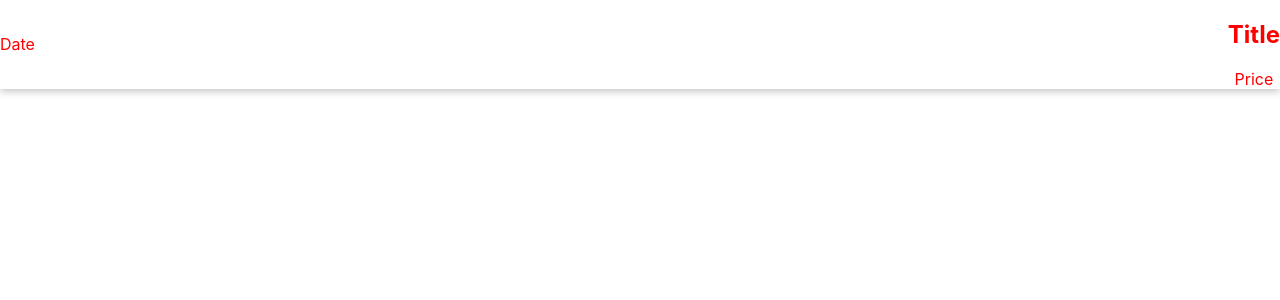
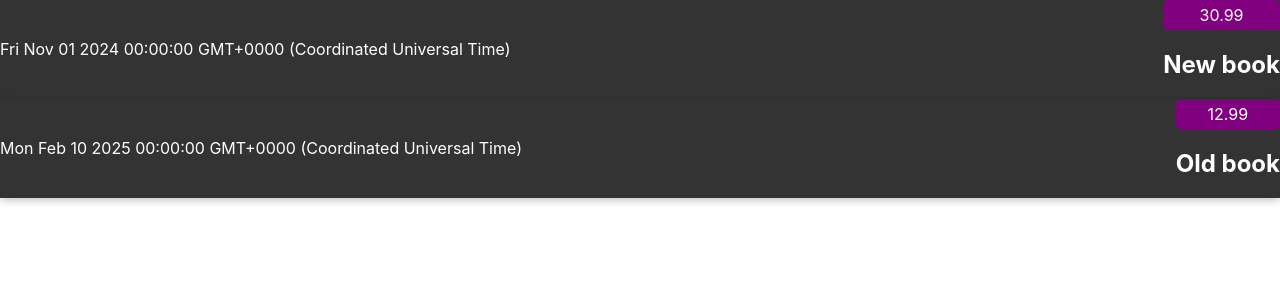
Before and after one commit to hinoobers/expenses-http, a React (Create React App) app: page / in a window 1280 px wide. Shown: the top 300 px of the page. Built offline with nearby package versions, Linux system fonts and the light colour scheme.

Commit message:
Structure the ExpensiveItem

```diff
--- a/src/App.js
+++ b/src/App.js
@@ -2,9 +2,23 @@ import './App.css'
 import ExpenseItem from './components/ExpenseItem'
 
 const App = () => {
+  const expenses = [
+    {
+      date: new Date(2024, 10, 1),
+      title: 'New book',
+      price: 30.99
+    },
+    {
+      date: new Date(2025, 1, 10),
+      title: 'Old book',
+      price: 12.99
+    }
+  ]
+
   return (
     <div className='App'>
-      <ExpenseItem />
+      <ExpenseItem data={expenses[0]} />
+      <ExpenseItem data={expenses[1]} />
     </div>
   );
 }
--- a/src/components/ExpenseItem.css
+++ b/src/components/ExpenseItem.css
@@ -3,5 +3,18 @@
     justify-content: space-between;
     align-items: center;
     box-shadow: 0 2px 8px rgba(0, 0, 0, 0.25);
-    color: red;
+    background-color: #333;
+    color: white;
 }
+
+.expense-item__description {
+    display: flex;
+    flex-direction: column-reverse;
+}
+
+.expense-item__price {
+    background-color: purple;
+    padding: 5px;
+    border-radius: 5px;
+    color: white;
+}
--- a/src/components/ExpenseItem.js
+++ b/src/components/ExpenseItem.js
@@ -1,12 +1,16 @@
 import './ExpenseItem.css'
 
-const ExpenseItem = () => {
+const ExpenseItem = (props) => {
+    console.log(props);
+    const {
+        date, title, price
+    } = props.data;
     return (
         <div className='expense-item'>
-            <div>Date</div>
+            <div>{date.toString()}</div>
             <div className='expense-item__description'>
-                <h2>Title</h2>
-                <div className='expense-item__price'>Price</div>
+                <h2>{title}</h2>
+                <div className='expense-item__price'>{price}</div>
             </div>
         </div>
     )
```
